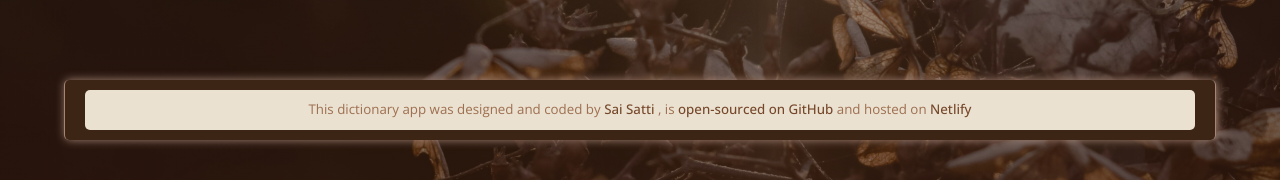
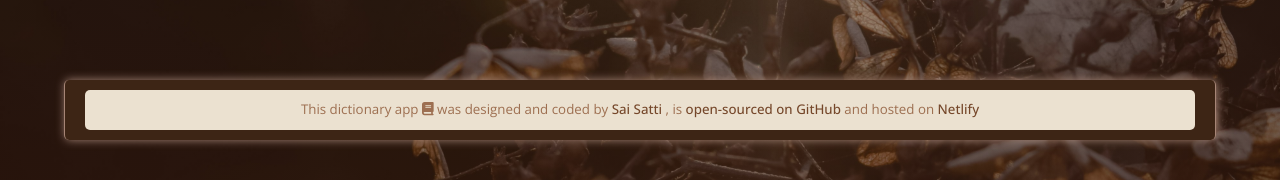
Before and after one commit to Sai-S-Mc/project-11-dictionary-app, a React (Create React App) app: page / in a window 1280 px wide. Shown: the top 180 px of the page. Built offline with nearby package versions, Linux system fonts and the light colour scheme; no server answers.

Commit message:
Added icon to footer

```diff
--- a/src/components/App.js
+++ b/src/components/App.js
@@ -1,5 +1,8 @@
 import "../styles/App.css";
 import Dictionary from "./Dictionary";
+
+import { FontAwesomeIcon } from "@fortawesome/react-fontawesome";
+import { faBook } from "@fortawesome/free-solid-svg-icons";
 
 function App() {
   return (
@@ -8,7 +11,9 @@
         <Dictionary />
         <div className="footer-wrapper">
           <footer>
-            This dictionary app was designed and coded by{" "}
+            This dictionary app{" "}
+            <FontAwesomeIcon icon={faBook} className="icon" /> was designed and
+            coded by{" "}
             <a
               href="https://github.com/Sai-S-Mc"
               target="_blank"
@@ -23,7 +28,7 @@
               target="_blank"
               rel="noreferrer"
               title="Sai's GitHub repository"
-              >
+            >
               open-sourced on GitHub
             </a>{" "}
             and hosted on{" "}
@@ -32,7 +37,7 @@
               target="_blank"
               rel="noreferrer"
               title="Sai's project on Netlify"
-              >
+            >
               Netlify
             </a>
           </footer>
```
